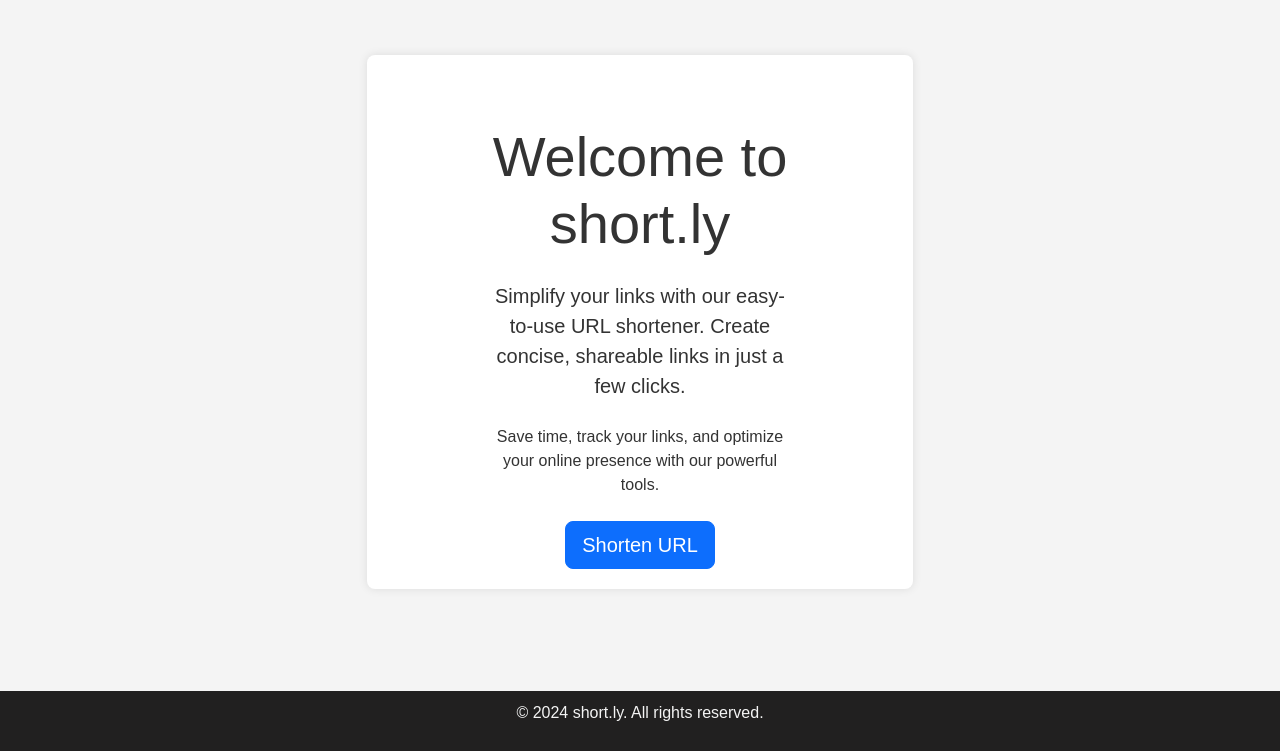
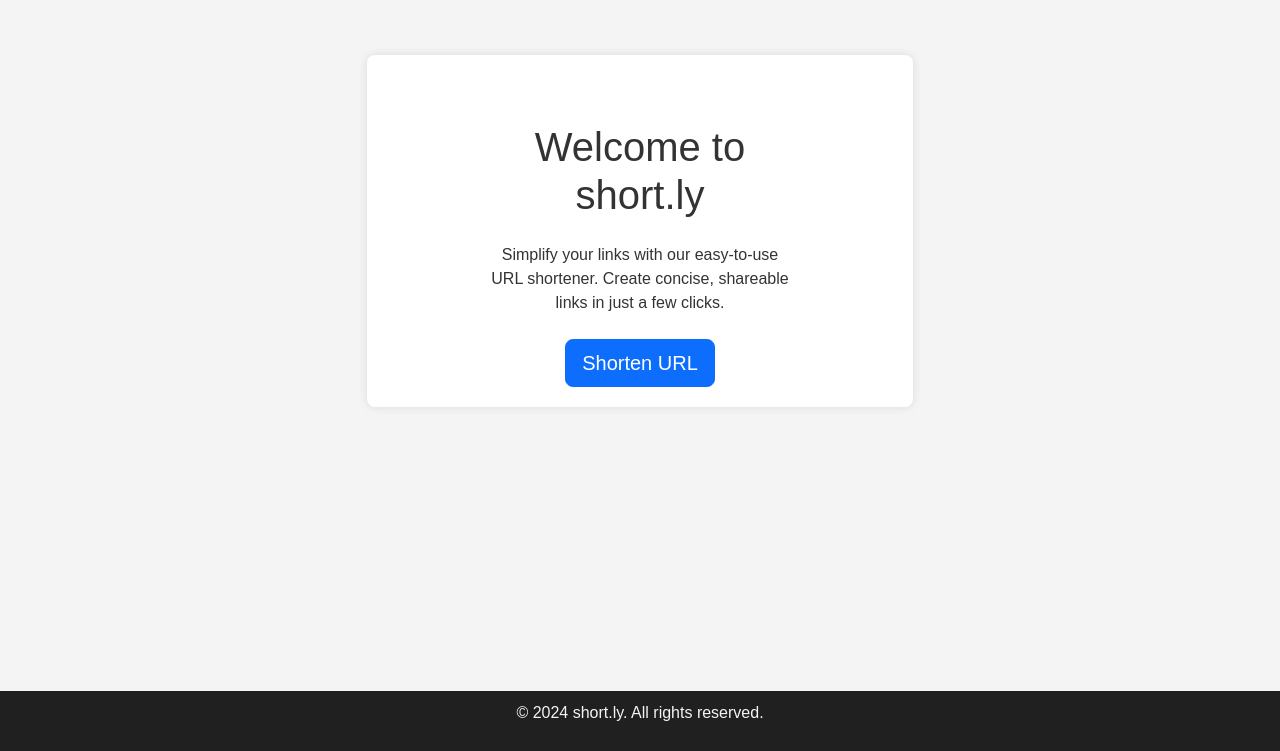
Before and after one commit to juma-paul/urlShortener, a Django app: page / in a window 1280 px wide. Shown: the part 49-800 px from the top of the page. Run offline with Django 5.2, Linux system fonts and the light colour scheme.

Commit message:
Remove second paragraph and change header size

```diff
--- a/templates/homepage.html
+++ b/templates/homepage.html
@@ -6,12 +6,9 @@
 <div class="container mt-5">
   <div class="row justify-content-center">
     <div class="col-md-10 col-lg-8 text-center">
-      <h1 class="display-4 mb-4">Welcome to short.ly</h1>
-      <p class="lead mb-4">
+      <h2 class="display-6 mb-4">Welcome to short.ly</h2>
+      <p class="mb-4">
         Simplify your links with our easy-to-use URL shortener. Create concise, shareable links in just a few clicks.
-      </p>
-      <p class="mb-4">
-        Save time, track your links, and optimize your online presence with our powerful tools.
       </p>
       <a href="{% url 'index' %}" class="btn btn-primary btn-lg">Shorten URL</a>
     </div>
```
